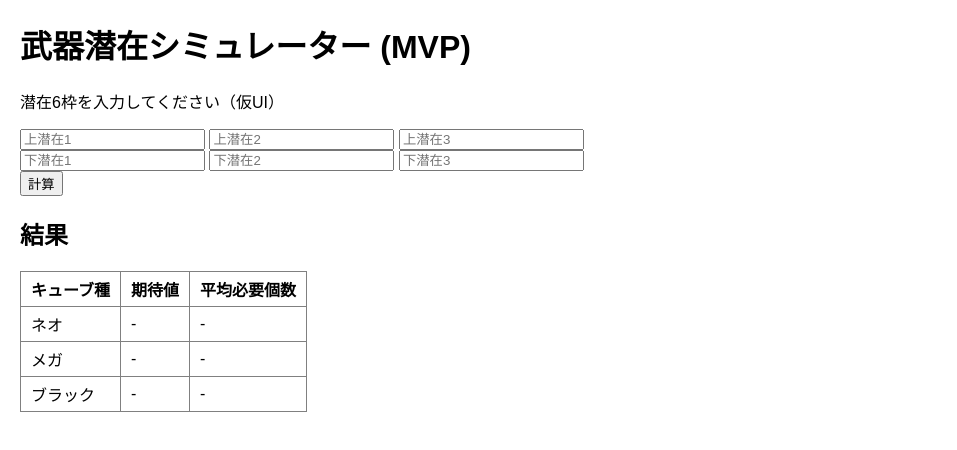
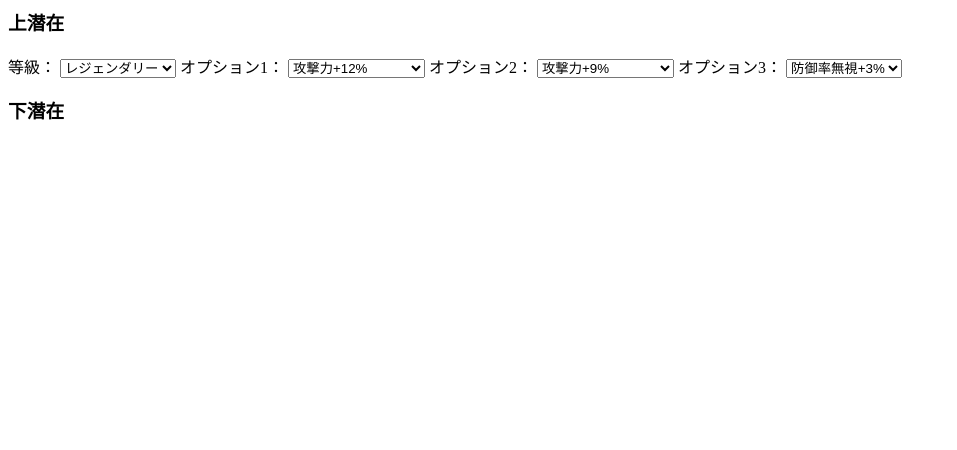
Before and after one commit to akhqbcnx/sim-changseop, a plain HTML site: page index.html in a window 1280 px wide. Shown: the whole page, without its empty margins (0-957 px from the left). Drawn offline with Linux system fonts and the light colour scheme.

Commit message:
Update index.html

```diff
--- a/index.html
+++ b/index.html
@@ -1,40 +1,34 @@
-<!DOCTYPE html>
-<html lang="ja">
-<head>
-  <meta charset="UTF-8">
-  <title>武器潜在シミュレーター (MVP)</title>
-  <link rel="stylesheet" href="style.css">
-</head>
-<body>
-  <h1>武器潜在シミュレーター (MVP)</h1>
-  <div id="app">
-    <!-- 入力欄 -->
-    <div id="inputs">
-      <p>潜在6枠を入力してください（仮UI）</p>
-      <input type="text" placeholder="上潜在1">
-      <input type="text" placeholder="上潜在2">
-      <input type="text" placeholder="上潜在3"><br>
-      <input type="text" placeholder="下潜在1">
-      <input type="text" placeholder="下潜在2">
-      <input type="text" placeholder="下潜在3"><br>
-      <button id="calcBtn">計算</button>
-    </div>
+<div class="potential-block">
+  <h3>上潜在</h3>
+  <label>等級：
+    <select>
+      <option>エピック</option>
+      <option>ユニーク</option>
+      <option selected>レジェンダリー</option>
+    </select>
+  </label>
+  <label>オプション1：
+    <select>
+      <option>攻撃力+12%</option>
+      <option>ボスダメージ+30%</option>
+      <option>防御率無視+30%</option>
+    </select>
+  </label>
+  <label>オプション2：
+    <select>
+      <option>攻撃力+9%</option>
+      <option>ボスダメージ+20%</option>
+    </select>
+  </label>
+  <label>オプション3：
+    <select>
+      <option>防御率無視+3%</option>
+      <option>STR+12%</option>
+    </select>
+  </label>
+</div>
 
-    <!-- 結果表示 -->
-    <div id="results">
-      <h2>結果</h2>
-      <table border="1">
-        <thead>
-          <tr><th>キューブ種</th><th>期待値</th><th>平均必要個数</th></tr>
-        </thead>
-        <tbody id="resultTable">
-          <tr><td>ネオ</td><td>-</td><td>-</td></tr>
-          <tr><td>メガ</td><td>-</td><td>-</td></tr>
-          <tr><td>ブラック</td><td>-</td><td>-</td></tr>
-        </tbody>
-      </table>
-    </div>
-  </div>
-  <script src="main.js"></script>
-</body>
-</html>
+<div class="potential-block">
+  <h3>下潜在</h3>
+  <!-- 同様に等級＋オプション3枠 -->
+</div>
```
